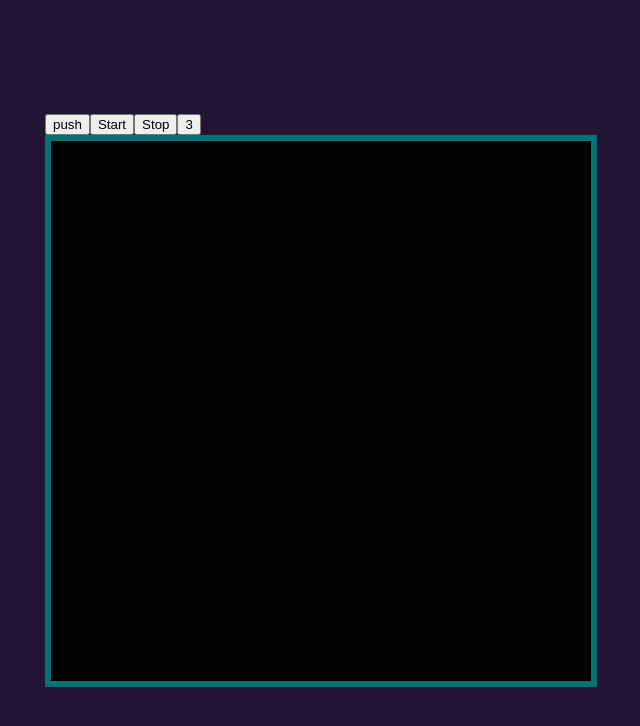
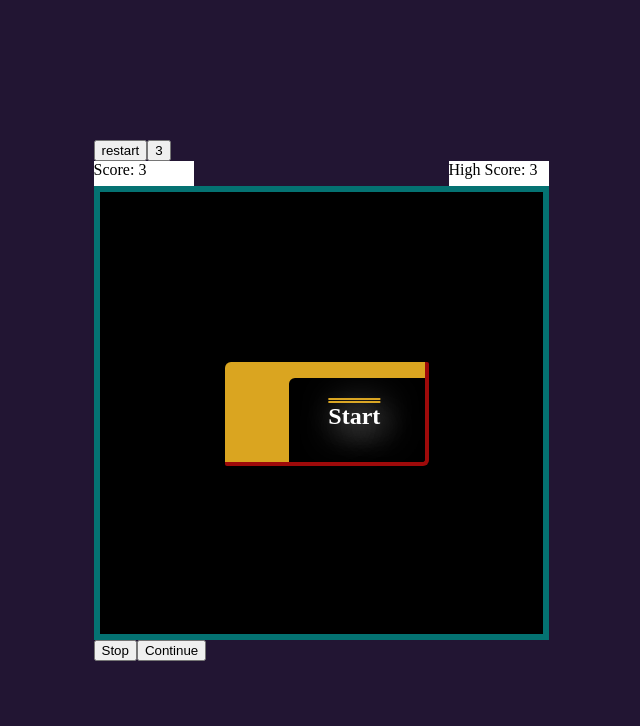
Before and after one commit to vivaldi412/snake-game, a React (Vite) app: page / in a window 1280 px wide. Shown: the top 726 px of the page, without its empty margins (319-959 px from the left). Built offline with nearby package versions, Linux system fonts and the light colour scheme.

Commit message:
updated!

```diff
--- a/src/App.jsx
+++ b/src/App.jsx
@@ -1,5 +1,9 @@
 import React from "react";
 import { nanoid } from "nanoid";
+import foodPlacer from './components/foodPlacer.jsx'
+import snakeHead from './components/snakeHead.jsx'
+import snakePaint from './components/snakePaint.jsx'
+import snakeStep from './components/snakeStep.jsx'
 
 
 export default function App() {
@@ -33,9 +37,8 @@ export default function App() {
     }
   }
   const [board, setBoard] = React.useState(tempBoardObNO2)
-  const [refresh, setRefresh] = React.useState(0)
+  const [isPlayed, setIsPlayed] = React.useState(false)
   const requestRef = React.useRef(null)
-  const framerateRef = React.useRef(null)
   const keyRef = React.useRef(null)
   const keyChangeRef = React.useRef(null)
   const snakeCountRef = React.useRef(0)
@@ -91,7 +94,7 @@ export default function App() {
     if (((lgo + 1) / 2) % 10 === 0) {
       lgo = lgo + 20
     }
-    let ugo = boardRef.current[nowIndex].snake.indexNextU()   //lgo === 0 ||
+    let ugo = boardRef.current[nowIndex].snake.indexNextU()
     if (ugo < 0) {
       ugo = ugo + 400
     }
@@ -101,7 +104,7 @@ export default function App() {
     }
 
 
-    // console.log('first', nowIndex, 'snakelength', snakeCountRef.current)
+
     if (aim === "right") { Aim = rgo }
     else if (aim === "left") { Aim = lgo }
     else if (aim === "up") { Aim = ugo }
@@ -110,7 +113,7 @@ export default function App() {
 
 
 
-    // console.log(Aim)`
+
     boardRef.current = boardRef.current.map(board => {
       if (board.index === Aim) {
         now = board.index
@@ -131,10 +134,8 @@ export default function App() {
   }
   //################################################################
   function snakePaintRef() {
-    let now;
     boardRef.current = boardRef.current.map(board => {
       if (board.snake?.index !== null) {
-        now = board.index
         return (board = {
           ...board,
           value: <div className="board" id="snake" key={nanoid()}></div>
@@ -166,7 +167,6 @@ export default function App() {
       }
       else { return board }
     })
-    return now;
   }
   //################################################################
   function placeFood() {
@@ -218,16 +218,30 @@ export default function App() {
     }
     requestRef.current = window.requestAnimationFrame(snakeMove)
   }
-  function start() { requestRef.current = window.requestAnimationFrame(snakeMove) }
+  function reStart() {
+    setIsPlayed(true)
+    snakeHead2(0)
+    if (!foodRef.current) { placeFood() }
+    requestRef.current = window.requestAnimationFrame(snakeMove)
+    console.log('done')
+  }
   function stop() { window.cancelAnimationFrame(requestRef.current) }
+  function toContinue() { window.cancelAnimationFrame(requestRef.current) }
 
 
   //9999999999999999999999999999999999999999999999999999999999999999first index
 
+  function playHandle() {
+    setIsPlayed(true)
+    snakeHead2(0)
+    if (!foodRef.current) { placeFood() }
+    requestRef.current = window.requestAnimationFrame(snakeMove)
+    console.log('start')
+  }
 
-
-
-
+  const startBox = (<div className="start-screen">
+    <h2 onClick={playHandle}>Start</h2>
+  </div>)
 
 
 
@@ -254,7 +268,6 @@ export default function App() {
 
 
   function setHandle() { //push
-    let temp;
     snakeHead2(0)
     if (!foodRef.current) { placeFood() }
     requestRef.current = window.requestAnimationFrame(snakeMove)
@@ -262,8 +275,7 @@ export default function App() {
   }
 
   function testLength() {
-    snakeMoveSpeed()
-    setBoard(boardRef.current)
+
 
 
   }
@@ -310,17 +322,21 @@ export default function App() {
 
   return (
     <main>
-      <button onClick={setHandle}>push</button>
 
-      <button onClick={start}>Start</button>
+      <button onClick={reStart}>restart</button>
 
-      <button onClick={stop}>Stop</button>
       <button>{howmanyRef.current + 1}</button>
-
+      <div className="score-box">
+        <div className="score"><p>Score: {howmanyRef.current + 1}</p></div>
+        <div className="high-score"><p>High Score: {howmanyRef.current + 1}</p></div>
+      </div>
       <div className="game-box">
+        {!isPlayed && startBox}
         {board.map(board => board.value)}
 
       </div>
+      <button onClick={stop}>Stop</button>
+      <button onClick={toContinue}>Continue</button>
     </main>
   )
 }
--- /dev/null
+++ b/src/components/foodPlacer.jsx
@@ -0,0 +1,21 @@
+import React from "react";
+export default function foodPlacer() {
+    function placeFood() {
+        boardRef.current = boardRef.current.map(board => {
+            return (
+                board = {
+                    ...board,
+                    food: null
+                }
+            )
+        })
+        let randnum = Math.floor(Math.random() * 400)
+        for (let i = 0; i < 400; i++) {
+            if (boardRef.current[i].snake.index === randnum) {
+                randnum = Math.floor(Math.random() * 400)
+                break;
+            }
+        }
+        foodRef.current = randnum
+    }
+}
--- /dev/null
+++ b/src/components/snakeHead.jsx
@@ -0,0 +1,21 @@
+import React from "react";
+export default function snakeHead() {
+    function snakeHead2(firstIndex) {
+        boardRef.current = boardRef.current.map(board => {
+            if (board.index === firstIndex) {
+                return (
+                    board = {
+                        ...board,
+                        snakecount: ++snakeCountRef.current,
+                        snake: {
+                            ...board.snake,
+                            index: firstIndex
+                        }
+                    }
+                )
+            }
+            else return board;
+        })
+        setBoard(boardRef.current)
+    }
+}
--- /dev/null
+++ b/src/components/snakePaint.jsx
@@ -0,0 +1,45 @@
+import React from "react";
+export default function snakePaint() {
+    function snakePaintRef() {
+        boardRef.current = boardRef.current.map(board => {
+            if (board.snake?.index !== null) {
+                return (board = {
+                    ...board,
+                    value: <div className="board" id="snake" key={nanoid()}></div>
+                })
+            }
+            else { return board }
+        })
+        boardRef.current = boardRef.current.map(board => {
+            if (board.index === foodRef.current) {
+                return (board = {
+                    ...board,
+                    food: foodRef.current,
+                    value: <div className="board" id="food" key={nanoid()}></div>,
+                })
+            }
+            else { return board }
+        })
+        boardRef.current = boardRef.current.map(board => {
+            if (board.snake?.index === null && board.food === null || board.food === null && board.snakecount < snakeCountRef.current - howmanyRef.current) {
+                return (board = {
+                    ...board,
+                    snakecount: null,
+                    value: <div className="board" key={nanoid()}></div>,
+                    snake: {
+                        ...board.snake,
+                        index: null
+                    }
+                })
+            }
+            else { return board }
+        })
+    }
+
+
+
+
+
+
+
+}
--- /dev/null
+++ b/src/components/snakeStep.jsx
@@ -0,0 +1,62 @@
+import React from "react";
+export default function snakeStep() {
+    function snakeStep2(aim) {
+        let now;
+        let Aim;
+        let nowIndex;
+        for (let i = 0; i < 400; i++) {
+            if (boardRef.current[i].snakecount === snakeCountRef.current) {
+                nowIndex = i;
+                break;
+            }
+        }
+        let rgo = boardRef.current[nowIndex].snake.indexNextR()
+        if (rgo % 10 === 0 && rgo / 2 === 10 || rgo / 2 % 10 === 0) {
+            rgo = rgo - 20
+        }
+        let lgo = boardRef.current[nowIndex].snake.indexNextL()
+        if ((lgo + 1) === -1) {
+            lgo = lgo + 19
+        }
+        if (((lgo + 1) / 2) % 10 === 0) {
+            lgo = lgo + 20
+        }
+        let ugo = boardRef.current[nowIndex].snake.indexNextU()
+        if (ugo < 0) {
+            ugo = ugo + 400
+        }
+        let bgo = boardRef.current[nowIndex].snake.indexNextB()
+        if (bgo > 400 || bgo === 400) {
+            bgo = bgo - 400
+        }
+
+
+
+        if (aim === "right") { Aim = rgo }
+        else if (aim === "left") { Aim = lgo }
+        else if (aim === "up") { Aim = ugo }
+        else if (aim === "down") { Aim = bgo }
+        else { Aim = rgo }
+
+
+
+
+        boardRef.current = boardRef.current.map(board => {
+            if (board.index === Aim) {
+                now = board.index
+                return (
+                    board = {
+                        ...board,
+                        snakecount: ++snakeCountRef.current,
+                        snake: {
+                            ...board.snake,
+                            index: Aim
+                        }
+                    }
+                )
+            }
+            else return board;
+        })
+        return now;
+    }
+}
--- a/src/index.css
+++ b/src/index.css
@@ -1,25 +1,28 @@
 body {
   margin: 0;
   background-color: rgb(34, 21, 51);
-  width: 100wh;
+
+  /* width: 100wh; */
   height: 100vh;
   display: flex;
   justify-content: center;
   align-items: center;
 }
 .game-box {
-  width: 540px;
-  height: 540px;
-  background-color: rgb(238, 162, 162);
+  position: relative;
+  width: 440px;
+  height: 440px;
+  background-color: rgb(0, 0, 0);
   border: 6px solid rgb(4, 114, 114);
-  display: flex;
-  flex-wrap: wrap;
-  justify-content: center;
-  align-items: center;
+  padding-right: 3px;
+  padding-top: 2px;
+  display: grid;
+  grid-template-columns: repeat(20, 1fr);
+  grid-template-rows: repeat(20, 1fr);
 }
 .board {
-  width: 25px;
-  height: 25px;
+  width: 20px;
+  height: 20px;
   background-color: rgb(0, 0, 0);
   border: 1px solid rgb(0, 0, 0);
   display: flex;
@@ -29,14 +32,76 @@ body {
   font-size: 14px;
 }
 #snake {
-  width: 25px;
-  height: 25px;
+  width: 20px;
+  height: 20px;
   background-color: rgb(155, 4, 4);
   border: 1px solid rgb(155, 4, 4);
 }
 #food {
-  width: 23px;
-  height: 23px;
+  width: 17px;
+  height: 17px;
   background-color: hsl(27, 93%, 43%);
   border: 2px solid hsl(0, 0%, 0%);
 }
+
+.start-screen {
+  width: 200px;
+  height: 100px;
+  background-color: hsl(0, 0%, 0%);
+  /* border: 4px solid rgb(158, 10, 10); */
+  border-bottom: 4px solid rgb(158, 10, 10);
+  border-right: 4px solid rgb(158, 10, 10);
+  border-radius: 6px 2px 6px 2px;
+
+  position: absolute;
+  top: 170px;
+  left: 125px;
+  /* bottom: 0; */
+  box-shadow: inset 4em 1em goldenrod;
+}
+
+h2 {
+  margin-left: 90px;
+  margin-top: 41px;
+  color: white;
+  text-decoration: double overline goldenrod;
+}
+h2:hover {
+  text-emphasis-position: under;
+  text-decoration-thickness: 3px;
+  text-decoration-color: gold;
+
+  cursor: pointer;
+}
+h2 {
+  animation: 1.5s infinite alternate playStart;
+  animation-timing-function: linear;
+}
+@keyframes playStart {
+  0% {
+    text-shadow: 19px 9px 35px rgb(255, 255, 255);
+    animation-composition: add;
+    animation-fill-mode: none;
+  }
+  100% {
+    text-shadow: -19px 9px 35px rgb(255, 255, 255);
+    animation-composition: add;
+    animation-fill-mode: none;
+    translate: 40px;
+  }
+}
+.score-box {
+  display: flex;
+  justify-content: space-between;
+}
+.score,
+.high-score {
+  background-color: white;
+  width: 100px;
+  height: 25px;
+}
+.score > p,
+.high-score > p {
+  margin: 0;
+  padding: 0;
+}
```
